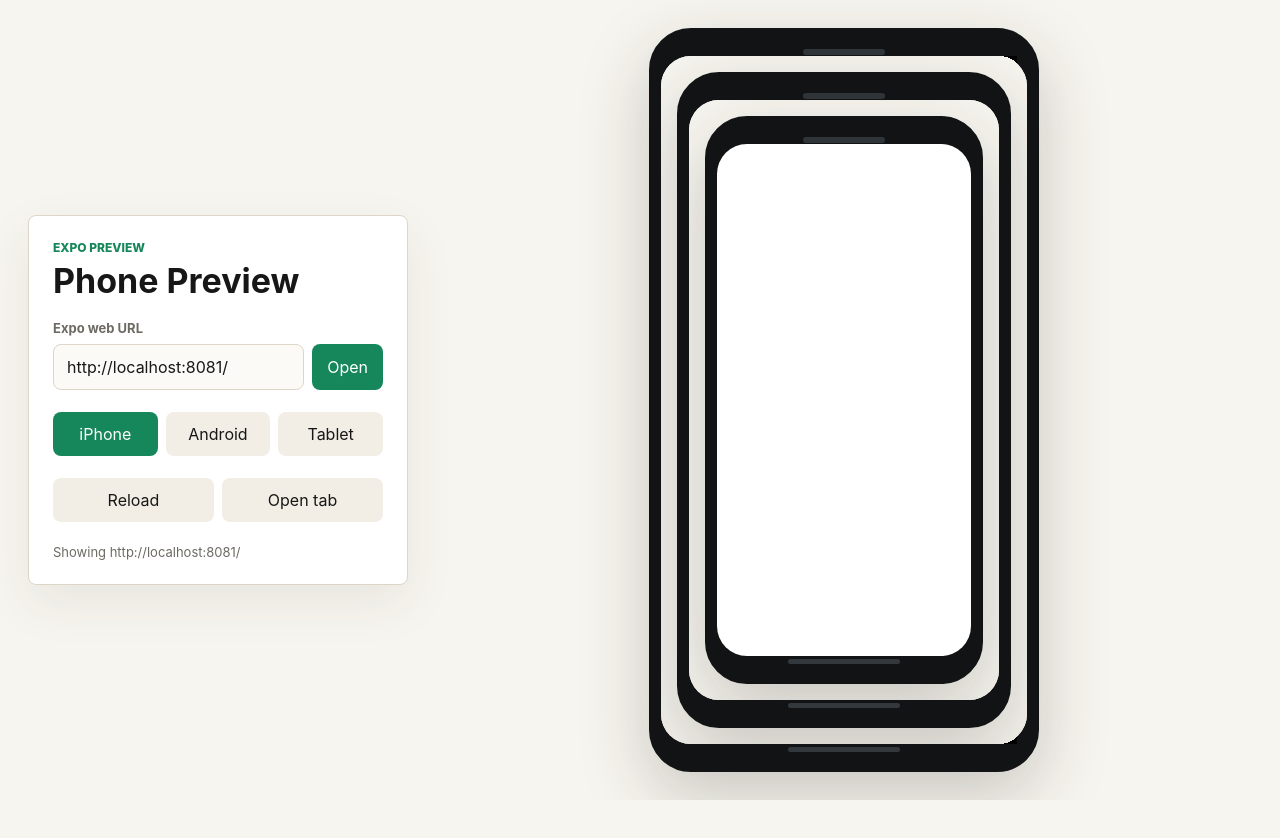
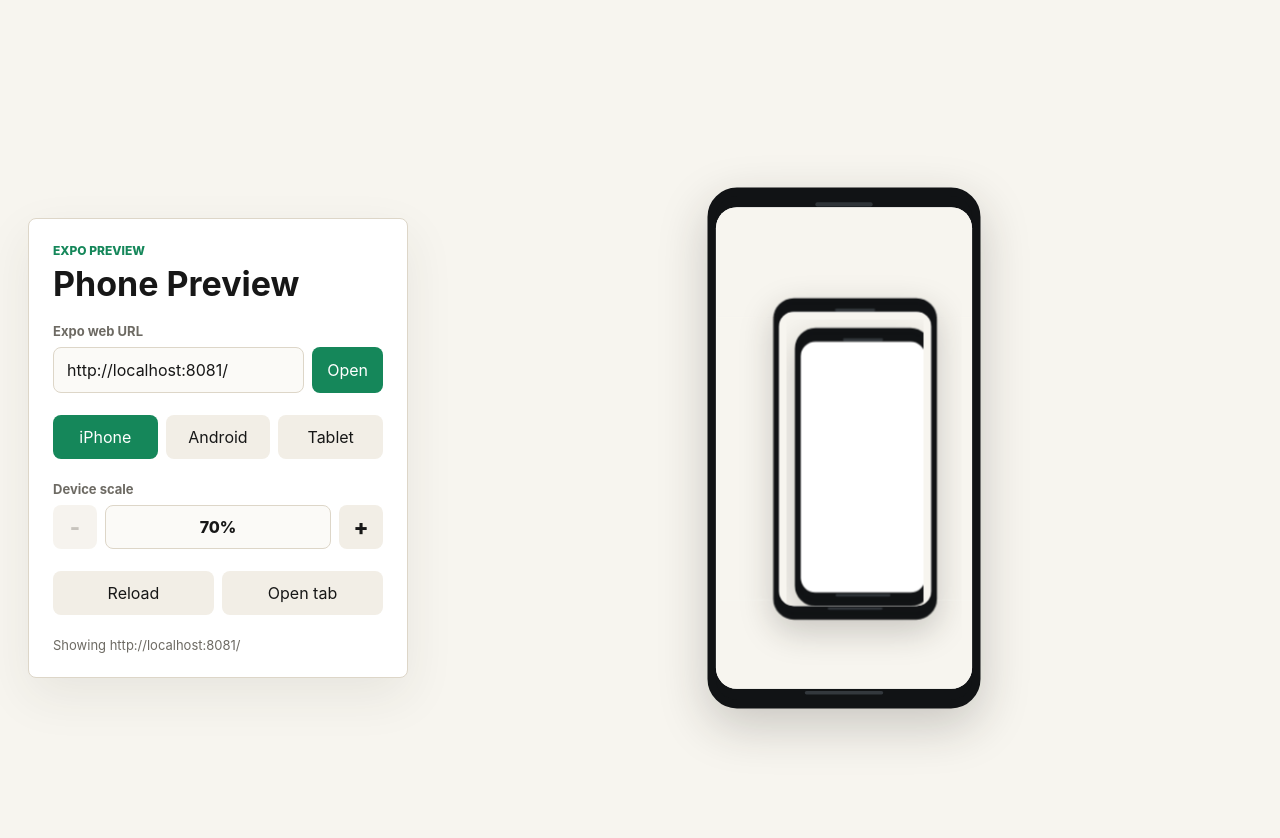
Before and after one commit to danicasellas/expo-phone-preview, an Electron app: page public/index.html in a window 1280 px wide. Before the commit the page ends 800 px from the top, so only its background shows below. Drawn offline with Linux system fonts and the light colour scheme.

Commit message:
Add device scale controls

```diff
--- a/package.json
+++ b/package.json
@@ -1,6 +1,6 @@
 {
   "name": "expo-phone-preview",
-  "version": "0.1.1",
+  "version": "0.1.2",
   "description": "A tiny browser phone frame for previewing Expo Web apps from localhost.",
   "type": "module",
   "main": "electron/main.cjs",
--- a/public/app.mjs
+++ b/public/app.mjs
@@ -1,4 +1,11 @@
 import { extractPreviewUrl } from "./preview-url.mjs";
+import {
+  MAX_DEVICE_SCALE,
+  MIN_DEVICE_SCALE,
+  formatDeviceScale,
+  getNextDeviceScale,
+  normalizeDeviceScale,
+} from "./preview-scale.mjs";
 
 const frame = document.querySelector("#preview-frame");
 const form = document.querySelector("#preview-form");
@@ -8,9 +15,14 @@ const openTarget = document.querySelector("#open-target");
 const reloadButton = document.querySelector("#reload-preview");
 const phoneFrame = document.querySelector("#phone-frame");
 const deviceButtons = [...document.querySelectorAll(".device-button")];
+const scaleDownButton = document.querySelector("#device-scale-down");
+const scaleUpButton = document.querySelector("#device-scale-up");
+const scaleValue = document.querySelector("#device-scale-value");
 
 const initialTarget = new URL(window.location.href).searchParams.get("url");
 const savedTarget = window.localStorage.getItem("phone-preview-url");
+const savedScale = window.localStorage.getItem("phone-preview-scale");
+let currentScale = normalizeDeviceScale(savedScale);
 
 function setPreviewUrl(value) {
   const url = extractPreviewUrl(value);
@@ -30,6 +42,23 @@ reloadButton.addEventListener("click", () => {
   frame.src = frame.src;
 });
 
+function setDeviceScale(scale) {
+  currentScale = normalizeDeviceScale(scale);
+  phoneFrame.style.setProperty("--device-scale", currentScale);
+  scaleValue.textContent = formatDeviceScale(currentScale);
+  scaleDownButton.disabled = currentScale <= MIN_DEVICE_SCALE;
+  scaleUpButton.disabled = currentScale >= MAX_DEVICE_SCALE;
+  window.localStorage.setItem("phone-preview-scale", String(currentScale));
+}
+
+scaleDownButton.addEventListener("click", () => {
+  setDeviceScale(getNextDeviceScale(currentScale, -1));
+});
+
+scaleUpButton.addEventListener("click", () => {
+  setDeviceScale(getNextDeviceScale(currentScale, 1));
+});
+
 deviceButtons.forEach((button) => {
   button.addEventListener("click", () => {
     const device = button.dataset.device;
@@ -41,3 +70,4 @@ deviceButtons.forEach((button) => {
 });
 
 setPreviewUrl(initialTarget || savedTarget || "");
+setDeviceScale(currentScale);
--- a/public/index.html
+++ b/public/index.html
@@ -22,13 +22,13 @@
               name="preview-url"
               autocomplete="off"
               spellcheck="false"
-              placeholder="› Web: http://localhost:8081"
+              placeholder="Web: http://localhost:8081"
             />
             <button type="submit">Open</button>
           </div>
         </form>
 
-        <div class="devices" role="group" aria-label="Device size">
+        <div class="devices" role="group" aria-label="Device preset">
           <button type="button" class="device-button is-active" data-device="iphone">
             iPhone
           </button>
@@ -38,6 +38,19 @@
           <button type="button" class="device-button" data-device="tablet">
             Tablet
           </button>
+        </div>
+
+        <div class="scale-control" aria-label="Device scale">
+          <span class="scale-label">Device scale</span>
+          <div class="scale-row">
+            <button type="button" class="scale-button" id="device-scale-down" aria-label="Decrease device scale">
+              -
+            </button>
+            <span class="scale-value" id="device-scale-value" aria-live="polite">100%</span>
+            <button type="button" class="scale-button" id="device-scale-up" aria-label="Increase device scale">
+              +
+            </button>
+          </div>
         </div>
 
         <div class="actions">
--- /dev/null
+++ b/public/preview-scale.mjs
@@ -0,0 +1,32 @@
+export const DEFAULT_DEVICE_SCALE = 1;
+export const DEVICE_SCALE_STEP = 0.1;
+export const MIN_DEVICE_SCALE = 0.7;
+export const MAX_DEVICE_SCALE = 1.3;
+
+export function normalizeDeviceScale(value) {
+  const numericValue = Number(value);
+
+  if (!Number.isFinite(numericValue)) {
+    return DEFAULT_DEVICE_SCALE;
+  }
+
+  return clampDeviceScale(roundScale(numericValue));
+}
+
+export function getNextDeviceScale(currentScale, direction) {
+  return normalizeDeviceScale(
+    currentScale + Math.sign(direction) * DEVICE_SCALE_STEP
+  );
+}
+
+export function formatDeviceScale(scale) {
+  return `${Math.round(normalizeDeviceScale(scale) * 100)}%`;
+}
+
+function clampDeviceScale(scale) {
+  return Math.min(MAX_DEVICE_SCALE, Math.max(MIN_DEVICE_SCALE, scale));
+}
+
+function roundScale(scale) {
+  return Math.round(scale * 10) / 10;
+}
--- a/public/styles.css
+++ b/public/styles.css
@@ -130,6 +130,47 @@ button,
   grid-template-columns: 1fr 1fr;
 }
 
+.scale-control {
+  display: grid;
+  gap: 8px;
+}
+
+.scale-label {
+  color: var(--muted);
+  font-size: 13px;
+  font-weight: 700;
+}
+
+.scale-row {
+  display: grid;
+  grid-template-columns: 44px 1fr 44px;
+  gap: 8px;
+  align-items: center;
+}
+
+.scale-button {
+  padding: 0;
+  font-size: 22px;
+  font-weight: 800;
+}
+
+.scale-button:disabled {
+  color: #aaa49a;
+  cursor: not-allowed;
+  opacity: 0.65;
+}
+
+.scale-value {
+  min-height: 44px;
+  border: 1px solid var(--line);
+  border-radius: 8px;
+  display: grid;
+  place-items: center;
+  color: var(--ink);
+  background: #fbfaf7;
+  font-weight: 800;
+}
+
 .status {
   margin: 0;
   color: var(--muted);
@@ -142,9 +183,12 @@ button,
   min-height: calc(100vh - 56px);
   display: grid;
   place-items: center;
+  overflow: auto;
+  padding: 48px;
 }
 
 .phone {
+  --device-scale: 1;
   width: min(390px, calc(100vw - 56px));
   height: min(844px, calc(100vh - 56px));
   max-height: 844px;
@@ -154,9 +198,12 @@ button,
   padding: 16px 0;
   position: relative;
   box-shadow: var(--shadow);
+  transform: scale(var(--device-scale));
+  transform-origin: center;
   transition:
     width 160ms ease,
-    height 160ms ease;
+    height 160ms ease,
+    transform 160ms ease;
 }
 
 .phone[data-device="android"] {
@@ -213,6 +260,7 @@ iframe {
   .stage {
     order: -1;
     min-height: auto;
+    padding: 16px;
   }
 
   .phone {
```
Also changed, not shown: test/preview-scale.test.mjs (added, +28 -0 lines), README.md, 1 other file.
